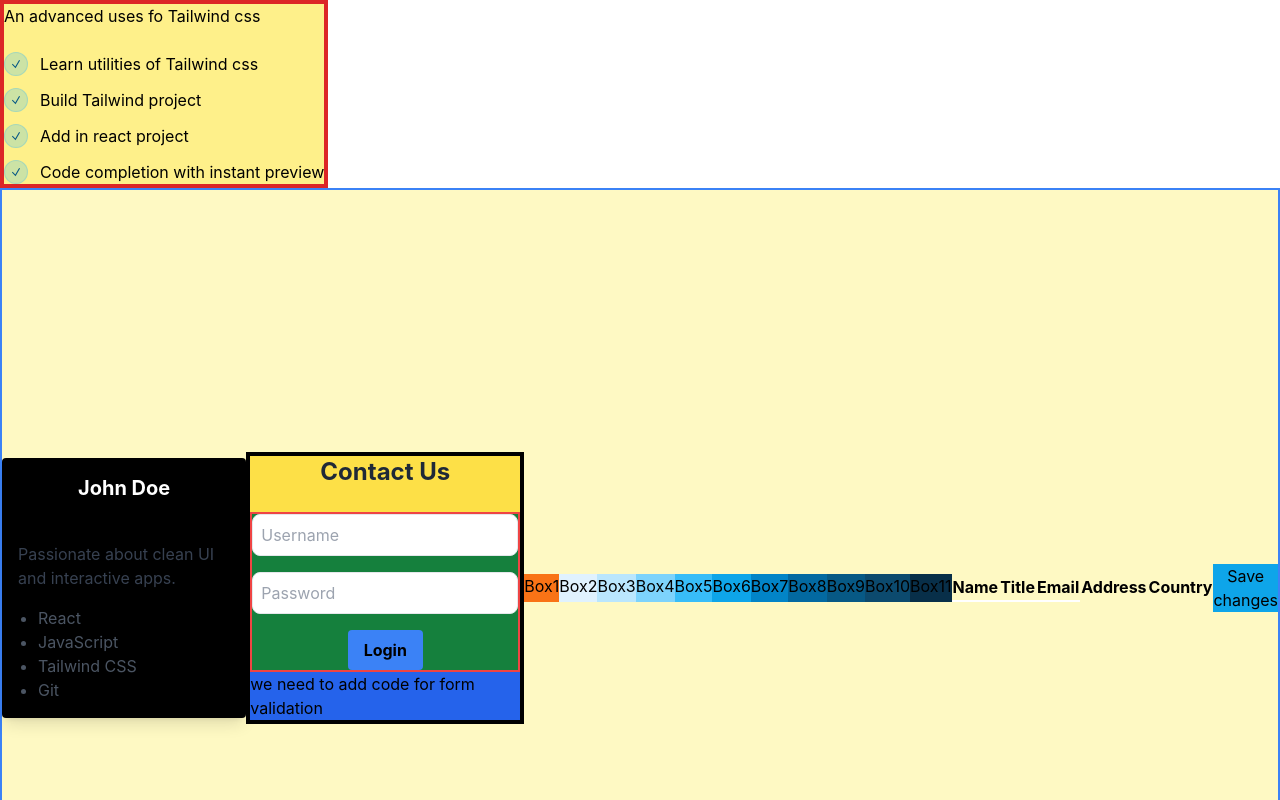
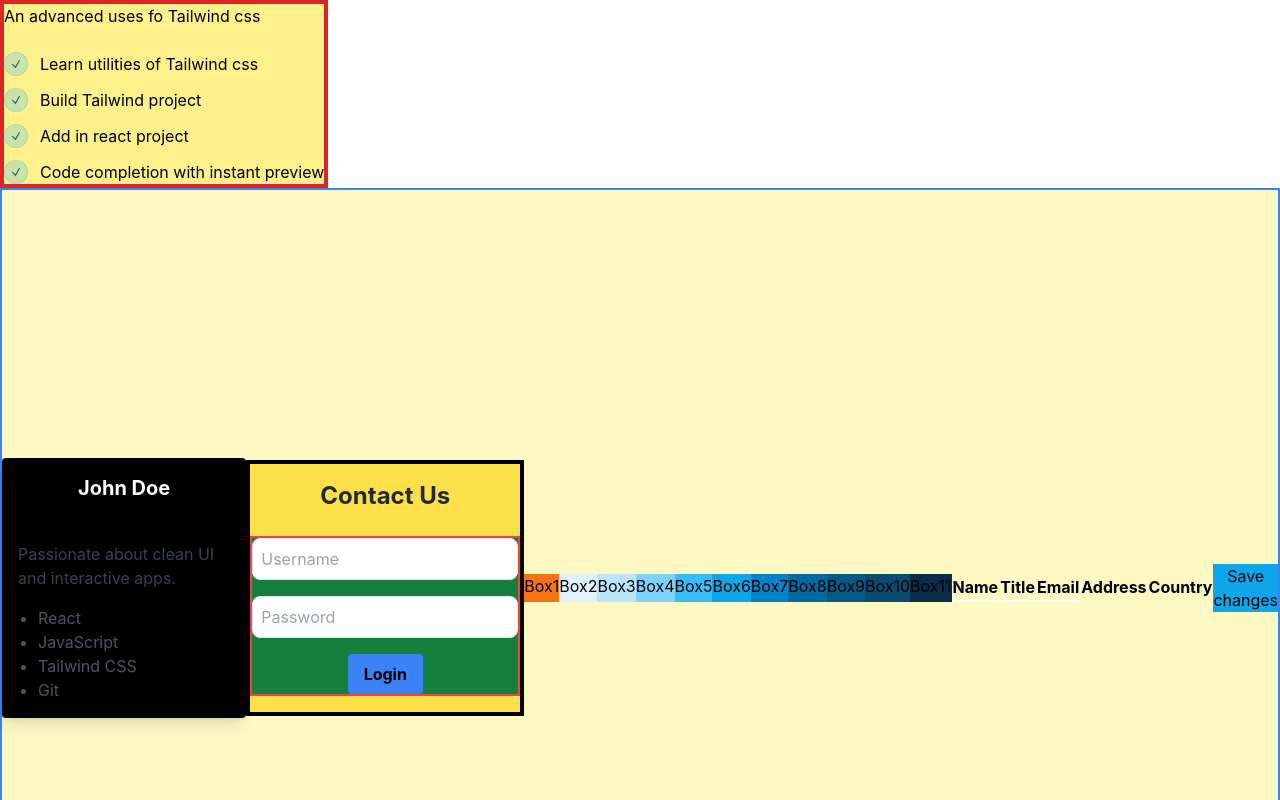
Before and after one commit to karan-maurya2/react-tailwind-smartapp, a React (Vite) app: page / in a window 1280 px wide. Shown: the top 800 px of the page. Built offline with nearby package versions, Linux system fonts and the light colour scheme.

Commit message:
code updated

```diff
--- a/src/components/LoginForm.jsx
+++ b/src/components/LoginForm.jsx
@@ -15,7 +15,6 @@ function LoginForm(){
                 <input type="password" placeholder="Password" className="mb-4 p-2 border rounded-lg" />
                 <button type="submit" className="custom-button ">Login</button>
             </div>
-        <p>we need to add code for form validation</p>
         </form>
         </div>
         </>
```
